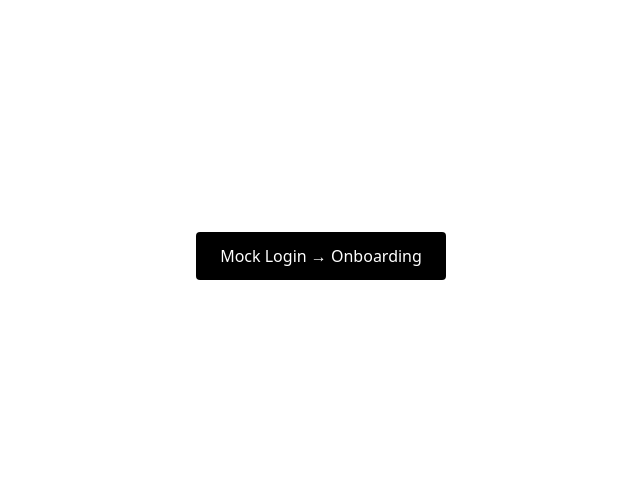
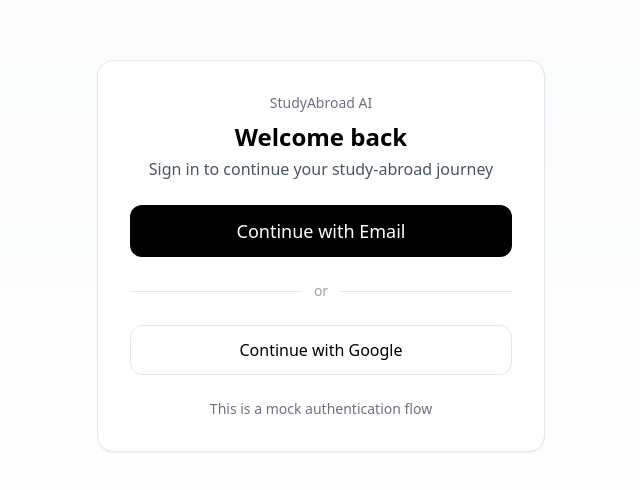
Before and after one commit to jacksyswain/Humanity-Founders, a React (Vite) app: page /auth in a window 1280 px wide. Shown: the part 144-634 px from the top of the page, without its empty margins (319-959 px from the left). Built offline with nearby package versions, Linux system fonts and the light colour scheme.

Commit message:
new update

```diff
--- a/src/pages/Auth.jsx
+++ b/src/pages/Auth.jsx
@@ -2,14 +2,54 @@ import { useNavigate } from "react-router-dom";
 
 export default function Auth() {
   const navigate = useNavigate();
+
   return (
-    <div className="h-screen flex items-center justify-center">
-      <button
-        onClick={() => navigate("/onboarding")}
-        className="bg-black text-white px-6 py-3 rounded"
-      >
-        Mock Login → Onboarding
-      </button>
+    <div className="min-h-screen bg-gradient-to-b from-gray-50 to-white flex items-center justify-center px-6">
+      <div className="max-w-md w-full">
+        {/* AUTH CARD */}
+        <div className="bg-white border rounded-2xl shadow-sm p-8 space-y-6">
+          {/* HEADER */}
+          <div className="text-center">
+            <p className="text-sm text-gray-500 mb-2">
+              StudyAbroad AI
+            </p>
+            <h1 className="text-2xl font-bold">
+              Welcome back
+            </h1>
+            <p className="text-gray-600 mt-1">
+              Sign in to continue your study-abroad journey
+            </p>
+          </div>
+
+          {/* MOCK LOGIN ACTION */}
+          <button
+            onClick={() => navigate("/onboarding")}
+            className="w-full bg-black text-white py-3 rounded-xl text-lg hover:opacity-90 transition"
+          >
+            Continue with Email
+          </button>
+
+          {/* DIVIDER */}
+          <div className="flex items-center gap-3 text-gray-400 text-sm">
+            <div className="flex-1 h-px bg-gray-200" />
+            or
+            <div className="flex-1 h-px bg-gray-200" />
+          </div>
+
+          {/* GOOGLE MOCK */}
+          <button
+            onClick={() => navigate("/onboarding")}
+            className="w-full border py-3 rounded-xl hover:bg-gray-50 transition"
+          >
+            Continue with Google
+          </button>
+
+          {/* FOOTER */}
+          <p className="text-center text-sm text-gray-500">
+            This is a mock authentication flow
+          </p>
+        </div>
+      </div>
     </div>
   );
 }
```
